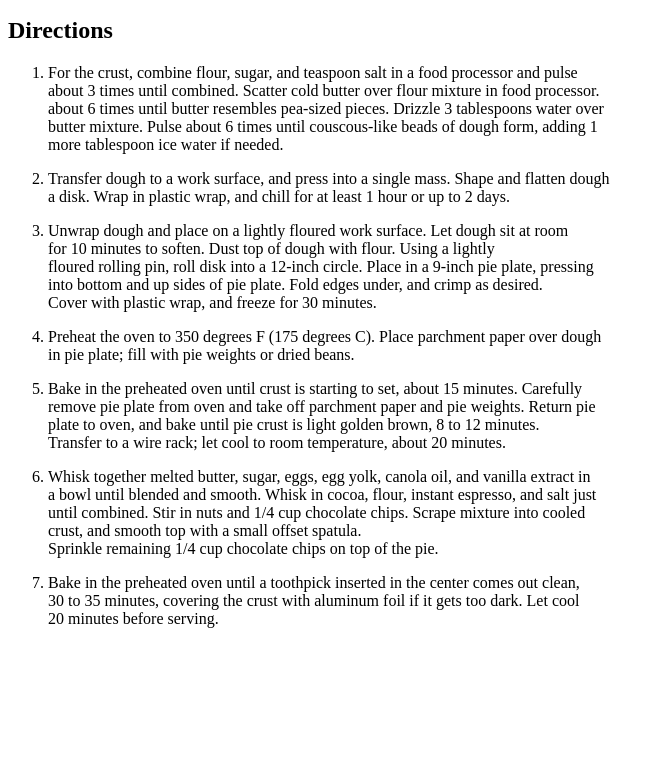
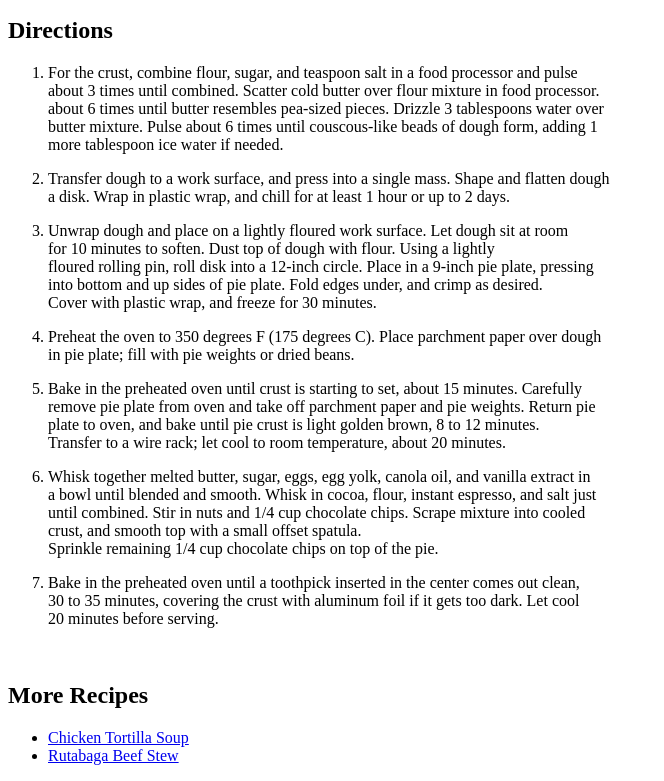
Before and after one commit to NoumanHasan/odin-recipes, a plain HTML site: page recipes/brownie-pie.html in a window 1280 px wide. Shown: the part 1111-1892 px from the top of the page, without its empty margins (0-664 px from the left). Before the commit the page ends 1781 px from the top, so only its background shows below. Drawn offline with Linux system fonts and the light colour scheme.

Commit message:
Update brownie-pie.html to add links to other Recipes

```diff
--- a/recipes/brownie-pie.html
+++ b/recipes/brownie-pie.html
@@ -88,5 +88,15 @@
             </li>
         </ol>
         <br>
+        <h2>More Recipes</h2>
+        <ul>
+            <li>
+                <a href="chicken-tortilla-soup.html">Chicken Tortilla Soup</a>
+            </li>
+            <li>
+                <a href="rutabaga-beef-stew.html">Rutabaga Beef Stew</a>
+            </li>
+        </ul>
     </body>
+
 </html>
```
